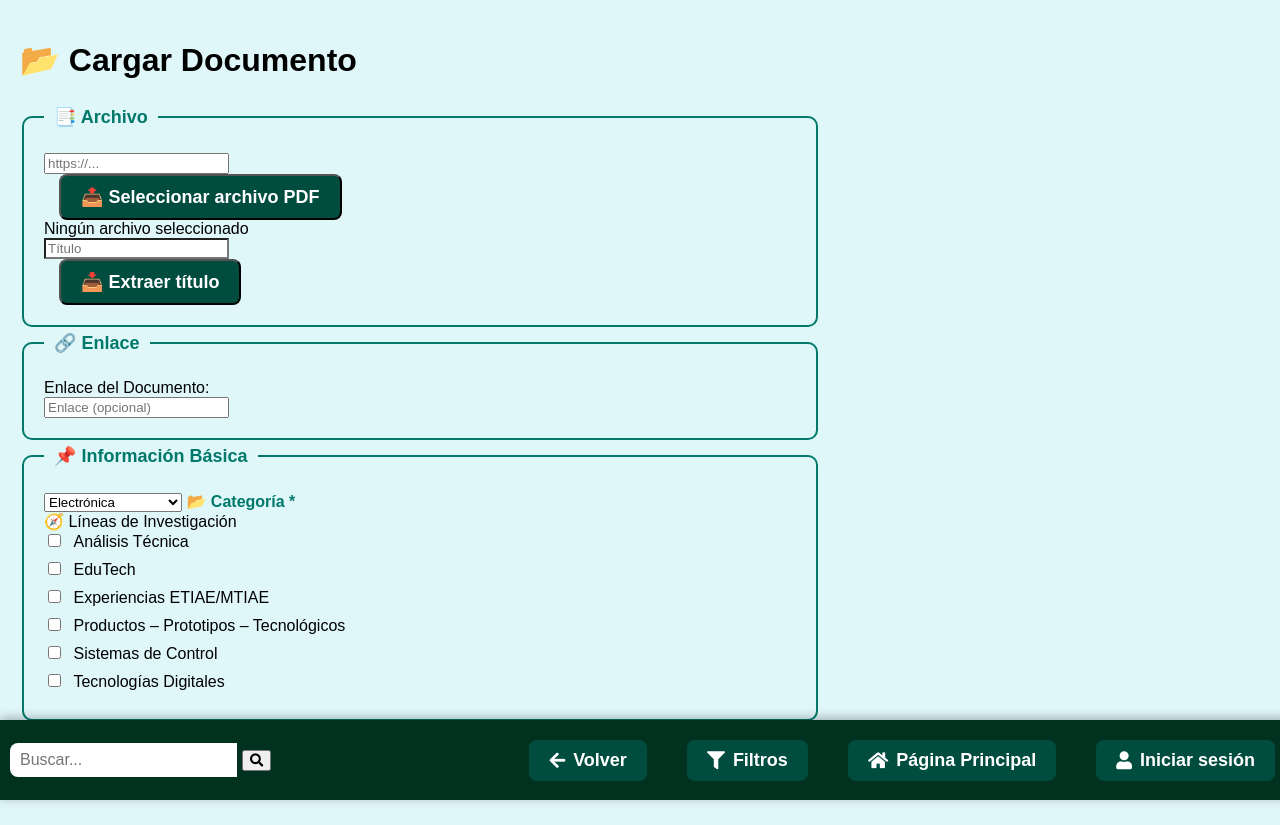
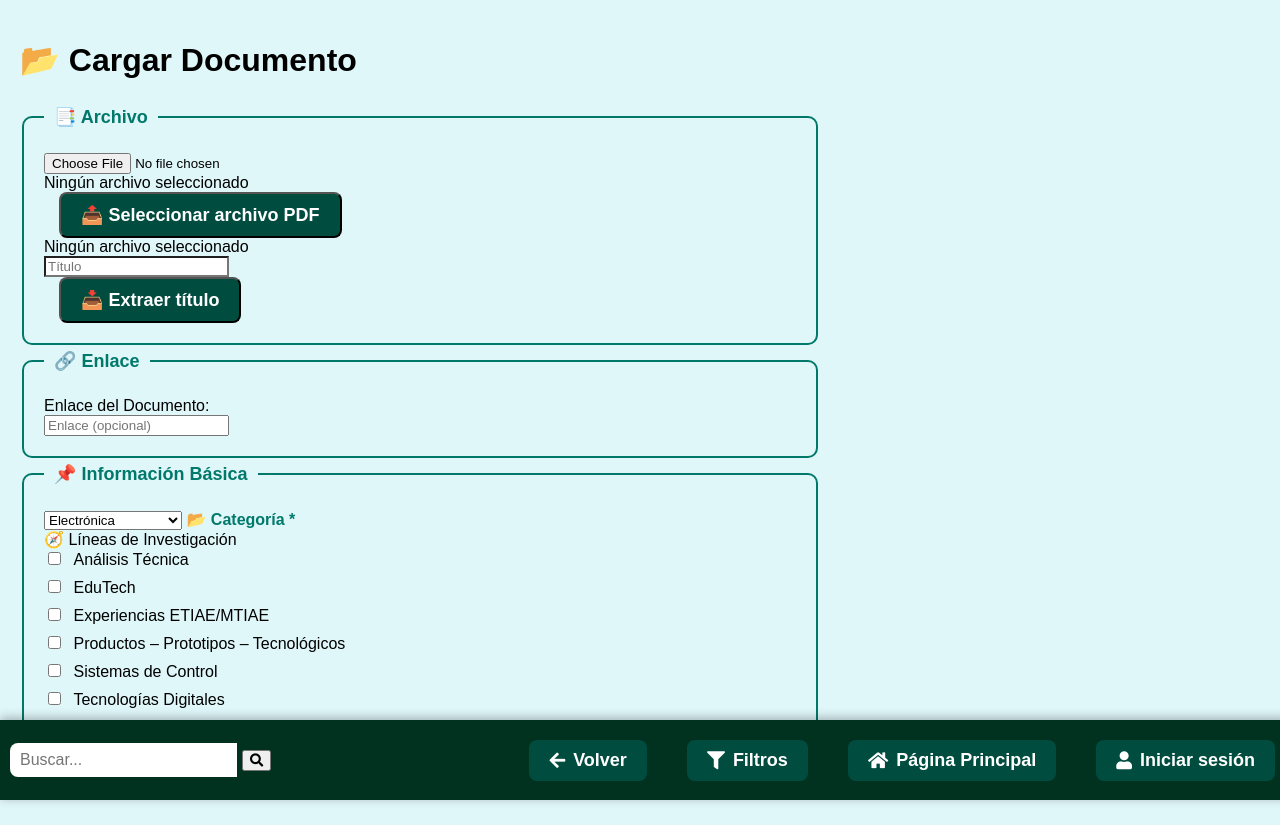
Before and after one commit to DiegoSuarez01/repositorio, a Django app: page /crear/ in a window 1280 px wide. Shown: the top 825 px of the page. Before the commit the page ends 803 px from the top, so only its background shows below. Run offline with Django 5.2, Linux system fonts and the light colour scheme; data comes from the database, SQL or seed files in the repository.

Commit message:
cambios temp

```diff
--- a/config/urls.py
+++ b/config/urls.py
@@ -31,7 +31,7 @@ urlpatterns = [
     path('resultados/', resultados_busqueda_view, name='resultados_busqueda'),
     path('documento/<int:pk>/editar/', DocumentoUpdateView.as_view(), name='documento_editar'),
 
-    path('ajax/extraer-titulo/', extraer_titulo_ajax, name='ajax_extraer_titulo'),
+    path('extraer-titulo/', extraer_titulo_ajax, name='extraer_titulo_ajax'),
 ] + static(settings.MEDIA_URL, document_root=settings.MEDIA_ROOT)
 """
 urlpatterns = [
--- a/repositorio/templates/documento_form.html
+++ b/repositorio/templates/documento_form.html
@@ -17,7 +17,9 @@
                     <div class="archivo-upload">
 
                         <!-- ✅ Input real oculto con name e id -->
-                        <input type="url" id="input-enlace" name="enlace_archivo" placeholder="https://..." class="form-control">
+                        <input type="file" id="archivo" name="archivo" accept="application/pdf" onchange="subirArchivo(event)">
+                        <div id="archivo-nombre" class="mt-2 text-secondary fst-italic">Ningún archivo seleccionado</div>
+                        <input type="hidden" name="enlace_archivo" id="enlace_archivo">
 
                         <!-- ✅ Botón estilizado que abre el input oculto -->
                         <button type="button" class="btn btn-outline-success w-100 py-3 rounded-4 fw-bold shadow-sm" onclick="document.getElementById('archivo').click()">
@@ -183,27 +185,29 @@
     document.addEventListener("DOMContentLoaded", actualizarLineas);
 </script>
 <script>
-    document.getElementById("btn-extraer").addEventListener("click", function() {
-        const enlace = document.getElementById("input-enlace").value;
-        if (!enlace) {
-            alert("⚠️ Por favor ingresa un enlace de Google Drive u otro PDF público.");
-            return;
-        }
+    function subirArchivo(event) {
+        const archivo = event.target.files[0];
+        if (!archivo) return;
 
-        fetch(`/extraer-titulo/?url=${encodeURIComponent(enlace)}`)
-            .then(response => response.json())
-            .then(data => {
-                if (data.titulo) {
-                    document.getElementById("campo-titulo").value = data.titulo;
-                } else {
-                    alert("❌ No se pudo extraer el título.");
-                }
-            })
-            .catch(error => {
-                console.error("Error al extraer título:", error);
-                alert("❌ Ocurrió un error al intentar extraer el título.");
-            });
-    });
+        const formData = new FormData();
+        formData.append("file", archivo);
+        formData.append("upload_preset", "tu_upload_preset");  // cambia esto
+        formData.append("cloud_name", "tu_nombre_cloud");      // cambia esto también
+
+        fetch("https://api.cloudinary.com/v1_1/tu_nombre_cloud/raw/upload", {
+            method: "POST",
+            body: formData
+        })
+        .then(r => r.json())
+        .then(data => {
+            document.getElementById("enlace_archivo").value = data.secure_url;
+            document.getElementById("archivo-nombre").textContent = archivo.name;
+        })
+        .catch(error => {
+            console.error("Error al subir archivo:", error);
+            alert("❌ Falló la subida a Cloudinary.");
+        });
+    }
 </script>
 {% endblock %}
 
--- a/requirements.txt
+++ b/requirements.txt
@@ -4,3 +4,5 @@ PyMuPDF
 django-crispy-forms
 crispy-bootstrap4
 requests
+cloudinary
+django-cloudinary-storage
```
